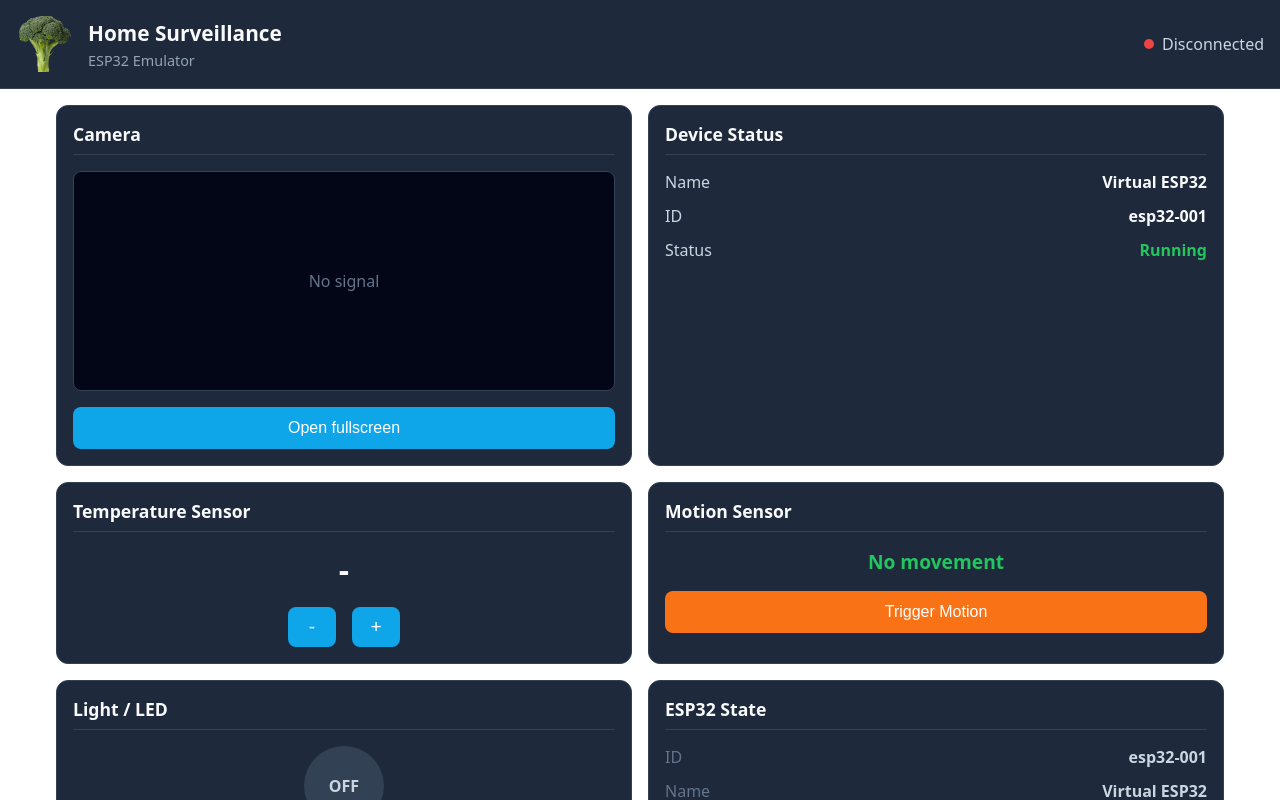
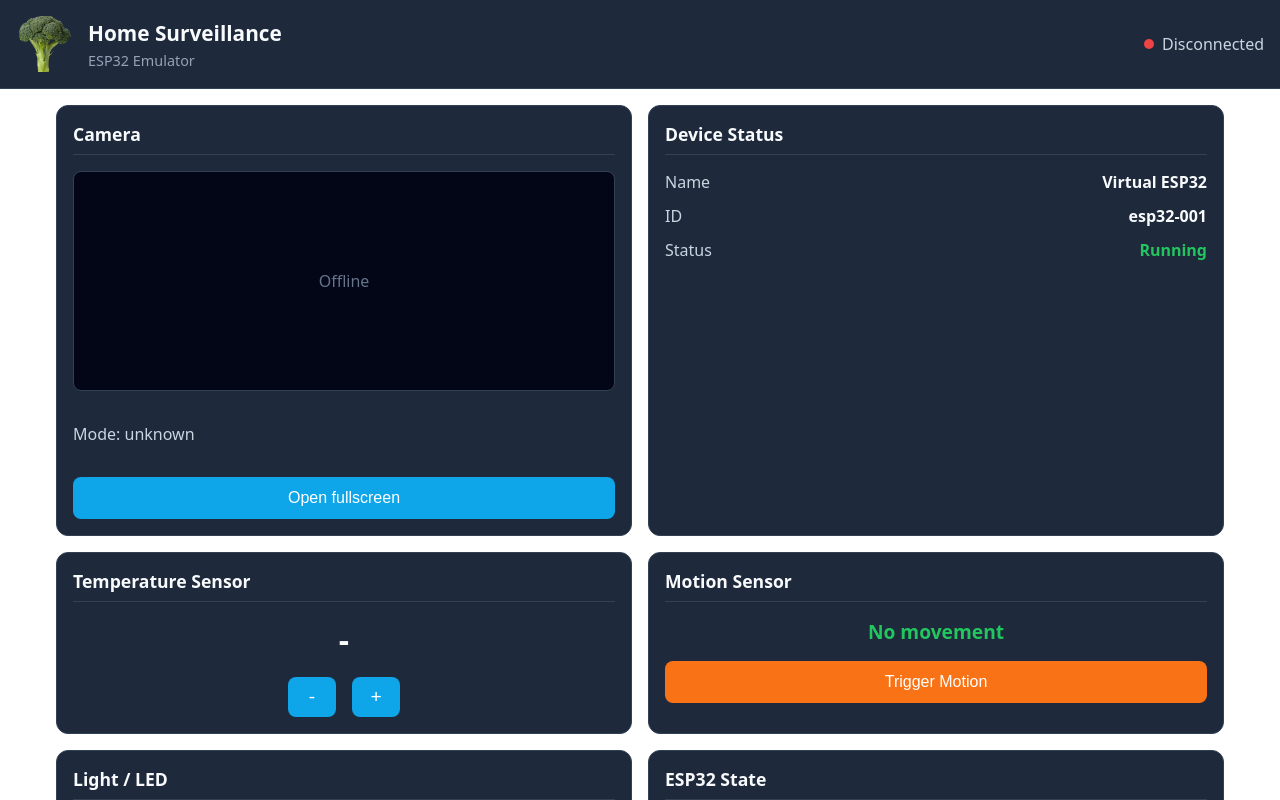
Before and after one commit to Jari1980/esp32-emulator, a React (Vite) app in the folder frontend/emulator-ui/: page / in a window 1280 px wide. Shown: the top 800 px of the page. Built offline with nearby package versions, Linux system fonts and the light colour scheme; no server answers.

Commit message:
display camera state in ui

```diff
--- a/frontend/emulator-ui/src/components/CameraCard/CameraCard.tsx
+++ b/frontend/emulator-ui/src/components/CameraCard/CameraCard.tsx
@@ -1,19 +1,31 @@
 import Card from "../Card/Card";
+import { useEsp32 } from "../../context/Esp32Context";
+import type { CameraState } from "../../types/CameraState";
+
 import "./CameraCard.css";
 
 function CameraCard() {
+  const { state } = useEsp32();
+
+  const camera = state.devices.find(
+    (device) => device.deviceId === "camera-001",
+  );
+
+  const cameraState = camera?.state as unknown as CameraState;
+
+  const online = cameraState?.online === true;
+  const mode = cameraState?.mode ?? "unknown";
+
   return (
     <Card title="Camera">
       <div className="camera">
-
         <div className="camera__preview">
-          <span>No signal</span>
+          <span>{online ? "Online" : "Offline"}</span>
         </div>
 
-        <button className="camera__button">
-          Open fullscreen
-        </button>
+        <p>Mode: {mode}</p>
 
+        <button className="camera__button">Open fullscreen</button>
       </div>
     </Card>
   );
--- /dev/null
+++ b/frontend/emulator-ui/src/types/CameraState.ts
@@ -0,0 +1,4 @@
+export interface CameraState {
+  online: boolean;
+  mode: string;
+}
```
